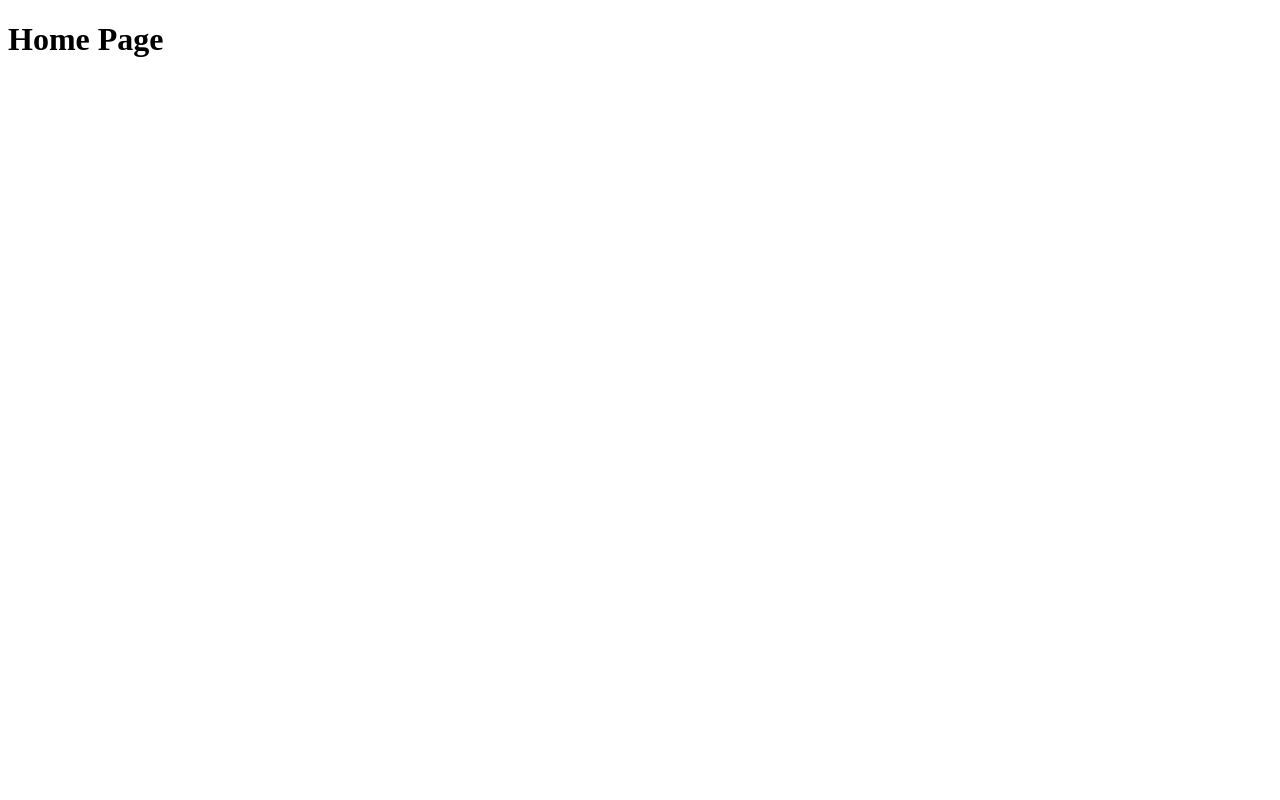
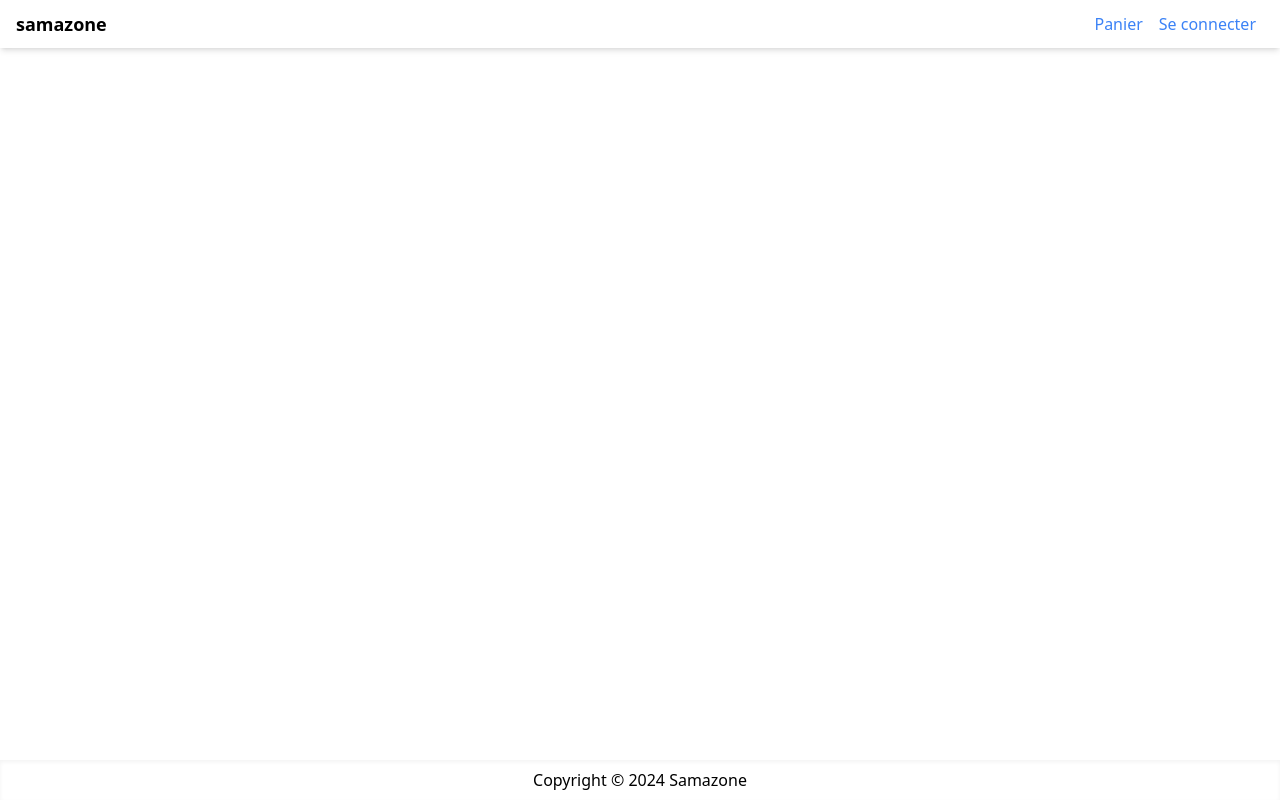
Before and after one commit to babacarth7/samazone-web-app, a Next.js app: page / in a window 1280 px wide. Built offline with nearby package versions, Linux system fonts and the light colour scheme.

Commit message:
build the laytout

```diff
--- /dev/null
+++ b/components/layout.js
@@ -0,0 +1,39 @@
+import Head from "next/head";
+import Link from "next/link";
+import React from "react";
+
+export default function Layout({ title, children }) {
+  return (
+    <>
+      <Head>
+        <title>{title ? title + " - Samazone" : "Samazone"}</title>
+        <meta name="description" content="Ecommerce Website" />
+      </Head>
+
+      <div className="flex min-h-screen flex-col justify-between">
+        <header>
+          <nav className="flex h-12 items-center px-4 justify-between shadow-md">
+            <Link href="/" className="text-lg font-bold hover:text-blue-500">
+              samazone
+            </Link>
+
+            <div>
+              <Link href="/" className="p-2 text-blue-500">
+                Panier
+              </Link>
+              <Link href="/" className="p-2 text-blue-500">
+                Se connecter
+              </Link>
+            </div>
+          </nav>
+        </header>
+
+        <main className="container m-auto mt-4 px-4">{children}</main>
+
+        <footer className="flex h-10 justify-center items-center shadow-inner">
+          <p>Copyright &copy; 2024 Samazone</p>
+        </footer>
+      </div>
+    </>
+  );
+}
--- /dev/null
+++ b/next.config.js
@@ -0,0 +1,6 @@
+/** @type {import('next').NextConfig} */
+const nextConfig = {
+  reactStrictMode: true,
+};
+
+module.exports = nextConfig;
--- a/package.json
+++ b/package.json
@@ -12,9 +12,15 @@
   "author": "",
   "license": "ISC",
   "dependencies": {
+    "axios": "^1.6.7",
     "mongoose": "^8.1.2",
     "next": "^14.1.0",
     "react": "^18.2.0",
     "react-dom": "^18.2.0"
+  },
+  "devDependencies": {
+    "autoprefixer": "^10.4.17",
+    "postcss": "^8.4.35",
+    "tailwindcss": "^3.4.1"
   }
 }
--- a/pages/_app.js
+++ b/pages/_app.js
@@ -1,3 +1,5 @@
+import "../styles/globals.css";
+
 function myApp({ Component, pageProps }) {
   return <Component {...pageProps} />;
 }
--- a/pages/index.js
+++ b/pages/index.js
@@ -1,3 +1,5 @@
+import Layout from "../components/layout";
+
 export default function Index() {
-    return <h1>Home Page</h1>
+  return <Layout title="Home Page"></Layout>;
 }
--- /dev/null
+++ b/postcss.config.js
@@ -0,0 +1,6 @@
+module.exports = {
+  plugins: {
+    tailwindcss: {},
+    autoprefixer: {},
+  },
+}
--- /dev/null
+++ b/styles/globals.css
@@ -0,0 +1,3 @@
+@tailwind base;
+@tailwind components;
+@tailwind utilities;
--- /dev/null
+++ b/tailwind.config.js
@@ -0,0 +1,15 @@
+/** @type {import('tailwindcss').Config} */
+module.exports = {
+  content: [
+    "./app/**/*.{js,ts,jsx,tsx,mdx}",
+    "./pages/**/*.{js,ts,jsx,tsx,mdx}",
+    "./components/**/*.{js,ts,jsx,tsx,mdx}",
+
+    // Or if using `src` directory:
+    "./src/**/*.{js,ts,jsx,tsx,mdx}",
+  ],
+  theme: {
+    extend: {},
+  },
+  plugins: [],
+}
```
Also changed, not shown: 1 other file (tests, documents, lock files or other folders).
